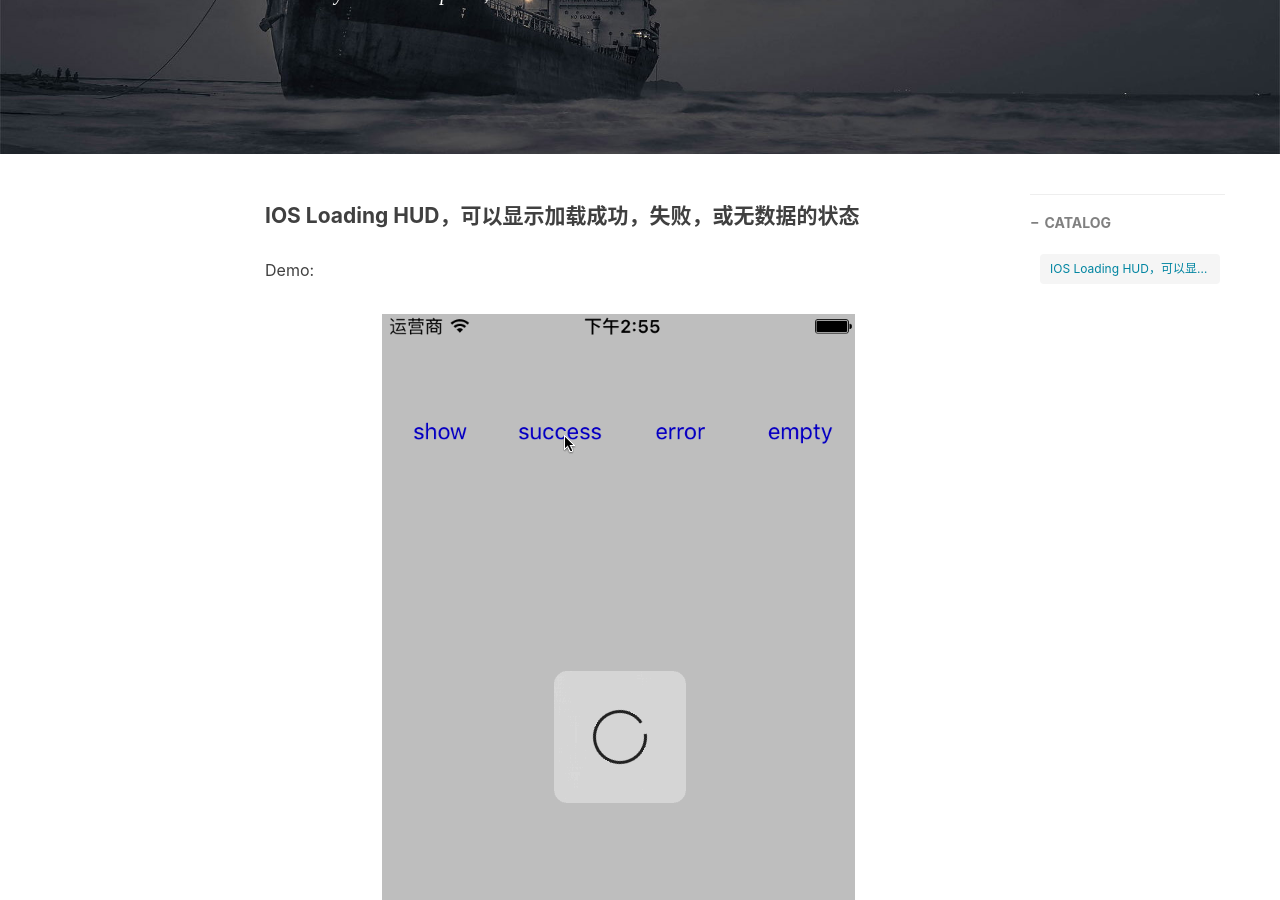
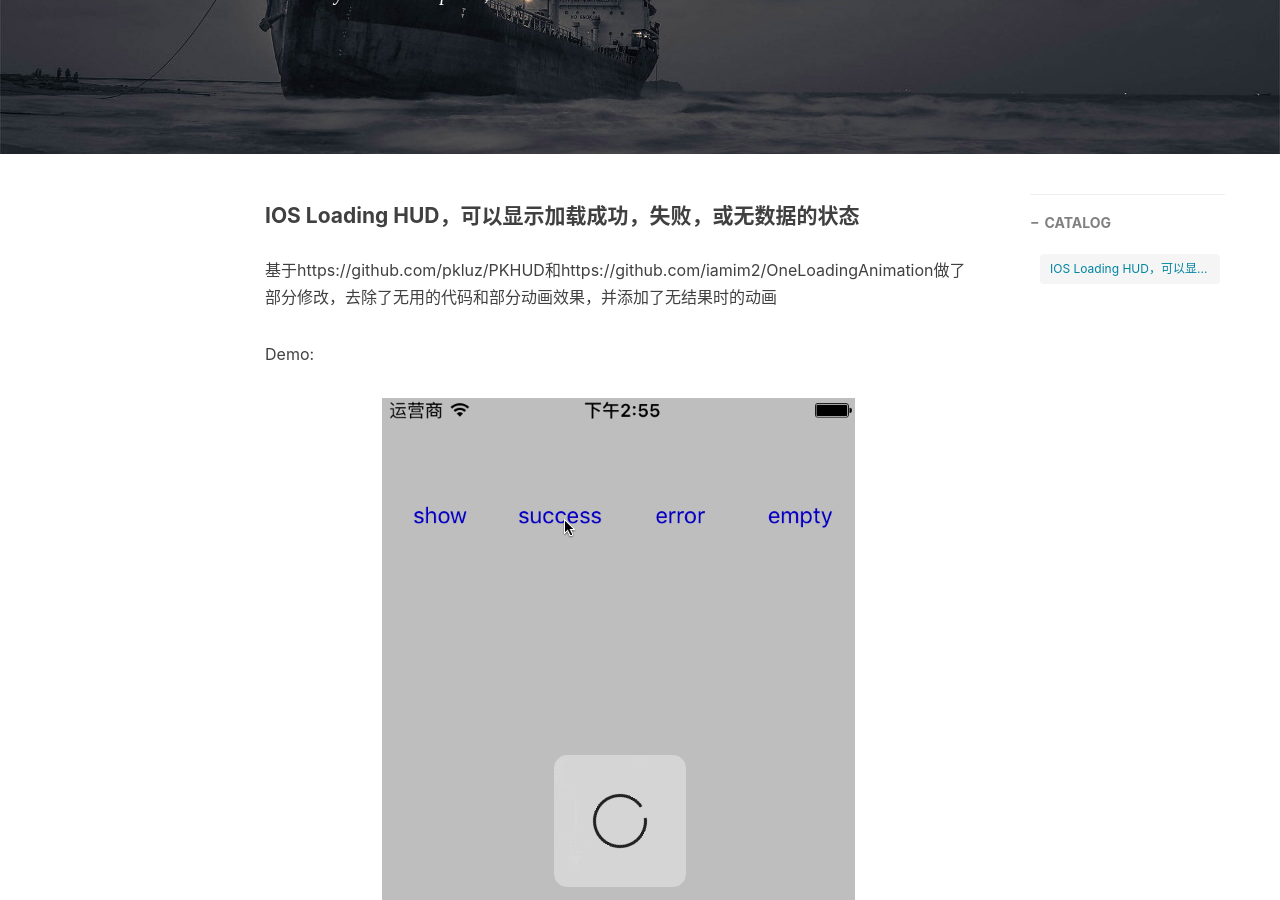
Before and after one commit to StevenDXC/Blog, a Jekyll site: the page built from _posts/2016-04-27-loading_hud.md, in a window 1280 px wide and 900 px high, scrolled down 303 px. Built offline with Jekyll 4.4.1, drawn with Linux system fonts in a browser that asks for light colours; nearby versions of some CDN libraries; Markdown is read by kramdown in place of the engine named in the settings; comment, search, counter and statistics services are not loaded.

Commit message:
Update 2016-04-27-loading_hud.md

````diff
--- a/_posts/2016-04-27-loading_hud.md
+++ b/_posts/2016-04-27-loading_hud.md
@@ -10,6 +10,9 @@ tags:
 ---
 
 ####IOS Loading HUD，可以显示加载成功，失败，或无数据的状态
+
+基于https://github.com/pkluz/PKHUD和https://github.com/iamim2/OneLoadingAnimation做了部分修改，去除了无用的代码和部分动画效果，并添加了无结果时的动画
+
 
 Demo:
 
@@ -51,4 +54,6 @@ DxLoadingHUD.sharedInstance.hide(animated:true);
 ```
 
 
+
+
 * source:https://github.com/StevenDXC/DxLoadingHUD
````
